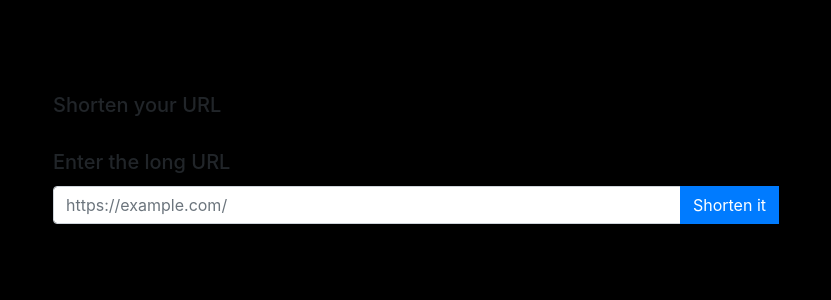
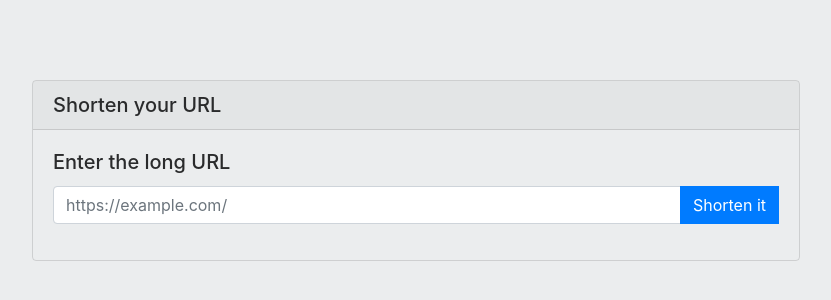
Before and after one commit to dishapatel010/dishapatel010.github.io, a plain HTML site: page Shortner.html in a window 1280 px wide. Shown: the part 230-530 px from the top of the page, without its empty margins (224-1055 px from the left). Drawn offline with nearby package versions, Linux system fonts and the light colour scheme.

Commit message:
Update Shortner.html

```diff
--- a/Shortner.html
+++ b/Shortner.html
@@ -26,8 +26,8 @@
       flex-wrap: wrap;
       align-content: center;
 
-      color: ##0048ff;
-      background-color: #000000;
+      color: #2a2b2c;
+      background-color: #ebedee;
       overflow: hidden;
     }
     .card {
```
